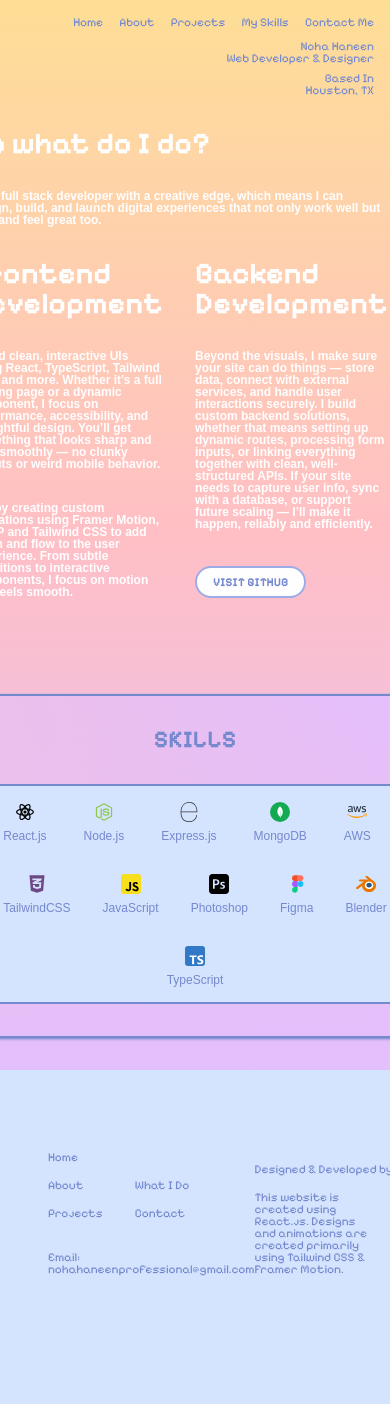
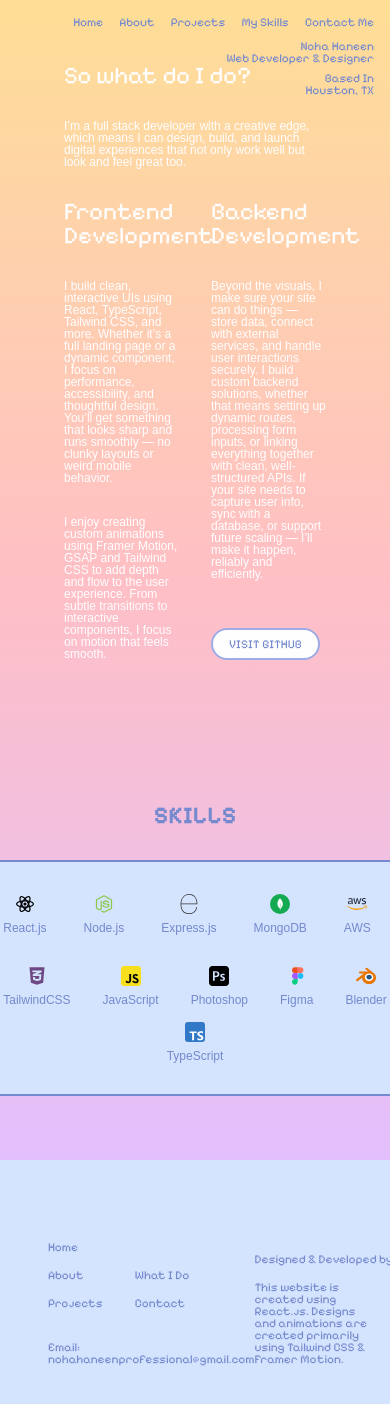
Before and after one commit to monkikat/Nohas-Portfolio-Website, a React (Vite) app in the folder frontend/: page /skills in a window 390 px wide. Shown: the top 1404 px of the page. Before the commit the page ends 1323 px from the top, so only its background shows below. Built offline with nearby package versions, Linux system fonts and the light colour scheme; a web font is replaced by a local one.

Commit message:
added responsive touches

```diff
--- a/frontend/src/components/PixNavbar.tsx
+++ b/frontend/src/components/PixNavbar.tsx
@@ -1,7 +1,7 @@
 const PixNavbar = () => {
 
   return (
-    <header className="flex flex-col w-full p-4 text-xs font-pixelify text-custPurple-400 md:text-sm justify-between">
+    <header className="flex flex-col w-full p-4 text-xs font-pixelify text-custPurple-400 lg:text-sm justify-between">
         <div className='flex flex-col space-y-2 absolute right-4 top-10 text-end sm:text-start sm:top-4 sm:left-4'>
             <div>
               <p>Noha Haneen</p>
--- a/frontend/src/pages/PixSkillsPage.tsx
+++ b/frontend/src/pages/PixSkillsPage.tsx
@@ -14,10 +14,10 @@ import { motion } from "motion/react";
 const PixSkillsPage = () => {
 
   return (
-    <div className="h-fit w-[100vw] overflow-clip">
-        <div className='h-fit w-[100vw] flex flex-col justify-between space-x-8 items-center p-8 bg-gradient-to-b from-custYellow-200 via-custSalmon-200 to-custPink-200 lg:flex-row'>
-            <div className="h-fit min-w-0 flex p-8">
-                <div className="h-fit text-custWhite-100 p-16 overflow-y-hidden space-y-8 font-bold text-xs md:text-[2.2vh]">
+    <div className="h-fit w-full overflow-clip">
+        <div className='h-fit w-full flex flex-col justify-between space-x-0 items-center p-0 bg-gradient-to-b from-custYellow-200 via-custSalmon-200 to-custPink-200 lg:flex-row lg:space-x-2'>
+            <div className="h-fit w-full min-w-0 flex p-0">
+                <div className="h-fit text-custWhite-100 p-16 overflow-y-hidden space-y-8 font-normal text-xs md:font-bold md:text-[2.2vh]">
                     <motion.div className="space-y-8"
                     initial={{
                         opacity: 0,
@@ -31,12 +31,12 @@ const PixSkillsPage = () => {
                         duration: 0.8,
                         delay: 0.2
                     }}>
-                        <p className="text-3xl font-pixelify md:text-5xl">So what do I do?</p>
+                        <p className="text-2xl font-pixelify md:text-5xl">So what do I do?</p>
                         <p>I’m a full stack developer with a creative edge, which means I can design, build, and launch digital experiences that not only work well but look and feel great too.</p>
                     </motion.div>
                     <div className="flex space-x-8">
                         <div className="flex flex-col min-w-0 flex-1/2 space-y-8">
-                            <motion.p className="text-3xl font-pixelify md:text-5xl"
+                            <motion.p className="text-2xl font-pixelify md:text-5xl"
                             initial={{
                                 opacity: 0,
                                 y: 20
@@ -82,7 +82,7 @@ const PixSkillsPage = () => {
                         </div>
                         <div className="flex flex-col min-w-0 flex-1/2 justify-between">
                             <div className="flex flex-col space-y-8">
-                                <motion.p className="text-3xl font-pixelify md:text-5xl"
+                                <motion.p className="text-2xl font-pixelify md:text-5xl"
                                 initial={{
                                     opacity: 0,
                                     y: 20
@@ -111,7 +111,7 @@ const PixSkillsPage = () => {
                                     I build custom backend solutions, whether that means setting up dynamic routes, processing form inputs, or linking everything together with clean, well-structured APIs.
                                     If your site needs to capture user info, sync with a database, or support future scaling — I’ll make it happen, reliably and efficiently.</motion.p>
                             </div>
-                            <motion.div className="bg-custWhite-100 text-custPurple-400 uppercase px-4 py-2 border-2 border-custPurple-300 rounded-2xl text-md font-pixelify w-fit"
+                            <motion.div className="bg-custWhite-100 text-custPurple-400 uppercase px-4 py-2 border-2 border-custPurple-300 rounded-2xl text-md font-pixelify w-fit text-xs md:text-[2.2vh]"
                             initial={{
                                 opacity: 0,
                                 y: 20
@@ -131,8 +131,8 @@ const PixSkillsPage = () => {
                 </div>
             </div>
 
-            <div className="w-fit flex justify-center px-8">
-                <motion.div className="flex flex-col items-center h-fit w-fit space-y-8 bg-gradient-to-bl from-custPink-200 border-2 p-8 border-custPurple-400 rounded-xl shadow-sm shadow-custPurple-400"
+            <div className="w-fit flex justify-center px-8 mt-12 mb-8 lg:mt-0 lg:mb-0">
+                <motion.div className="flex flex-col items-center h-fit w-fit space-y-8 bg-gradient-to-bl px-8 py-8 border-0 rounded-xl shadow-none shadow-custPurple-400 lg:space-y-8 lg:px-8 md:shadow-sm md:from-custPink-200 md:border-2 md:border-custPurple-400"
                 initial={{
                     opacity: 0,
                     x: 100
@@ -146,7 +146,7 @@ const PixSkillsPage = () => {
                     delay: 0.2
                 }}>
                     <p className="font-pixelify uppercase text-2xl font-extrabold lg:text-3xl">Skills</p>
-                    <div className="text-xs flex flex-col space-y-8 bg-custBlue-200 border-2 p-4 border-custPurple-400 rounded-2xl">
+                    <div className="text-xs flex flex-col space-y-4 bg-custBlue-200 border-2 py-8 px-4 border-custPurple-400 rounded-2xl lg:space-y-8 lg:px-8">
                         <div className="flex flex-col space-y-8 space-x-4 lg:flex-row lg:space-y-0">
                             <div className="flex flex-row space-y-0 space-x-8 items-center justify-between lg:flex lg:flex-col lg:space-y-8 lg:space-x-0">
                                 <div className="space-y-2 flex flex-col items-center">
```
